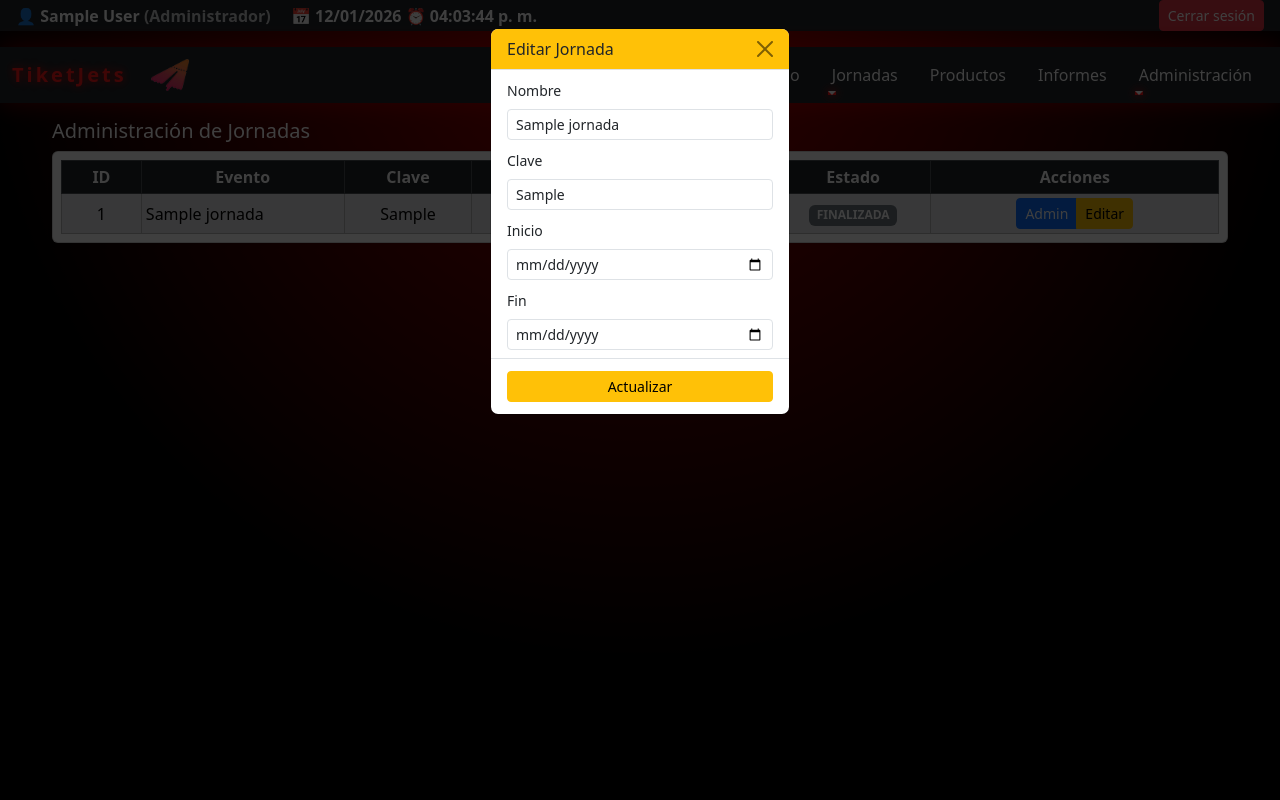
After one commit to killerchipy723/inclub, a Flask app: page /Jornadas_Admin in a window 1280 px wide, after a click on "Editar". The commit adds this page. Run offline with Flask 3, Linux system fonts and the light colour scheme; the visitor is signed in with stand-in values (Sample User, id 1); tables that the repository leaves empty or names only in its code hold one stand-in row (values such as "Sample post"); some libraries are stand-ins or nearby versions.

Commit message:
modificaciones de ventas jorndas admin

```diff
--- a/app.py
+++ b/app.py
@@ -1,4 +1,4 @@
-from flask import Flask, render_template, request, redirect, url_for, session
+from flask import Flask, render_template, request, redirect, url_for, session,jsonify
 import uuid
 from db import getConnection
 from datetime import datetime
@@ -605,48 +605,103 @@ def eliminar_Clientes(id):
 
     return redirect(url_for('home_clientes', message='Cliente Eliminado Correctamente'))
 
+#Buscar Clientes
+@app.route("/buscar_clientes")
+def buscar_clientes():
+    q = request.args.get("q", "").strip()
+
+    conexion = getConnection()
+    cursor = conexion.cursor(pymysql.cursors.DictCursor)
+
+    cursor.execute("""
+        SELECT idclientes, apenomb, dni
+        FROM clientes
+        WHERE apenomb LIKE %s
+           OR dni LIKE %s
+        ORDER BY apenomb
+        LIMIT 10
+    """, (f"%{q}%", f"%{q}%"))
+
+    clientes = cursor.fetchall()
+    conexion.close()
+
+    return jsonify(clientes)
+
+#Guardar Clientes Modal
+@app.route("/guardar_ClientesMODAL", methods=['POST'])
+def guardar_ClientesMOD():
+    if "id" not in session:
+        return redirect(url_for('home'))
+
+    apenomb = request.form['apenomb'].upper()
+    dni = request.form['dni']
+    cuil = request.form['cuil']
+    correo = request.form['correo']
+    fecha_nacimiento = request.form['fecha_nacimiento'] or None  # Puede estar vacío
+
+    query = """
+        INSERT INTO clientes (apenomb, dni, cuil, correo, fecha_nacimiento)
+        VALUES (%s, %s, %s, %s, %s)
+    """
+
+    conexion = getConnection()
+    cursor = conexion.cursor()
+    cursor.execute(query, (apenomb, dni, cuil, correo, fecha_nacimiento))
+    conexion.commit()
+    conexion.close()
+
+    return redirect(url_for('ventas_home', message='Cliente Registrado Correctamente'))
+
 # ------------------------------Jornadas----------------------------------
 
-# ruta jornadas
-@app.route("/Jornadas", methods=['GET'])
-def home_Jornadas():
+# =====================================================
+# LISTADO GENERAL DE JORNADAS
+# =====================================================
+@app.route("/Jornadas", methods=["GET"])
+def jornadas_listado():
     if "id" not in session:
         return redirect(url_for("home"))
 
     conexion = getConnection()
     cursor = conexion.cursor(pymysql.cursors.DictCursor)
 
-    # Jornadas
-    cursor.execute("SELECT * FROM jornadas")
+    cursor.execute("""
+        SELECT idjornada, nombre, finicio, ffinal, estado
+        FROM jornadas
+        ORDER BY idjornada DESC
+    """)
     jornadas = cursor.fetchall()
 
-    # 👉 Puntos de venta (equipos)
-    cursor.execute("SELECT idpunto, nombre FROM puntos_venta WHERE estado='Activo'")
+    cursor.execute("""
+        SELECT idpunto, nombre
+        FROM puntos_venta
+        WHERE estado='Activo'
+    """)
     puntos_venta = cursor.fetchall()
 
-    # 👉 Productos
-    cursor.execute("SELECT idproductos, nombre, importe FROM productos WHERE estado='Activo'")
+    cursor.execute("""
+        SELECT idproductos, nombre, importe
+        FROM productos
+        WHERE estado='Activo'
+    """)
     productos = cursor.fetchall()
 
     conexion.close()
 
-    message = request.args.get('message')
-
     return render_template(
         "jornadas.html",
         jornadas=jornadas,
-        puntos_venta=puntos_venta,   # 👈 ESTO FALTABA
-        productos=productos,         # 👈 Y ESTO TAMBIÉN
-        message=message,
+        puntos_venta=puntos_venta,
+        productos=productos,
         usuario=session["nombre"],
         rol=session["rol"]
     )
 
-
-# Ruta para guardar Jornadas
+# =====================================================
+# CREAR JORNADA
+# =====================================================
 @app.route("/guardar_Jornadas", methods=["POST"])
-def save_Jornadas():
-    # Seguridad: usuario logueado
+def jornadas_crear():
     if "id" not in session:
         return redirect(url_for("home"))
 
@@ -654,7 +709,6 @@ def save_Jornadas():
     cursor = conexion.cursor(pymysql.cursors.DictCursor)
 
     try:
-        # ================= DATOS JORNADA =================
         nombre = request.form["nombre"].upper()
         clave = request.form["clave"]
         finicio = request.form["finicio"]
@@ -665,74 +719,40 @@ def save_Jornadas():
             VALUES (%s, %s, %s, %s, 'Activo')
         """, (nombre, clave, finicio, ffinal))
 
-        # ID de la jornada recién creada
         idjornada = cursor.lastrowid
 
-        # ================= EQUIPOS (PUNTOS DE VENTA) =================
-        if request.form.get("equipos_todos"):
+        # --------- EQUIPOS ---------
+        equipos = request.form.getlist("equipos[]")
+        for e in equipos:
             cursor.execute("""
-                SELECT idpunto
-                FROM puntos_venta
-                WHERE estado = 'Activo'
-            """)
-            puntos = cursor.fetchall()
+                INSERT INTO jornadas_puntos (idjornada, idpunto)
+                VALUES (%s, %s)
+            """, (idjornada, e))
 
-            for p in puntos:
-                cursor.execute("""
-                    INSERT INTO jornadas_puntos (idjornada, idpunto)
-                    VALUES (%s, %s)
-                """, (idjornada, p["idpunto"]))
-        else:
-            equipos = request.form.getlist("equipos[]")
-            for e in equipos:
-                cursor.execute("""
-                    INSERT INTO jornadas_puntos (idjornada, idpunto)
-                    VALUES (%s, %s)
-                """, (idjornada, e))
-
-        # ================= PRODUCTOS =================
-        if request.form.get("productos_todos"):
+        # --------- PRODUCTOS ---------
+        productos = request.form.getlist("productos[]")
+        for p in productos:
             cursor.execute("""
-                SELECT idproductos
-                FROM productos
-                WHERE estado = 'Activo'
-            """)
-            productos = cursor.fetchall()
-
-            for pr in productos:
-                cursor.execute("""
-                    INSERT INTO jornadas_productos (idjornada, idproducto)
-                    VALUES (%s, %s)
-                """, (idjornada, pr["idproductos"]))
-        else:
-            productos = request.form.getlist("productos[]")
-            for pr in productos:
-                cursor.execute("""
-                    INSERT INTO jornadas_productos (idjornada, idproducto)
-                    VALUES (%s, %s)
-                """, (idjornada, pr))
+                INSERT INTO jornadas_productos (idjornada, idproducto)
+                VALUES (%s, %s)
+            """, (idjornada, p))
 
         conexion.commit()
 
     except Exception as e:
         conexion.rollback()
-        print("❌ Error al guardar jornada:", e)
-        return redirect(
-            url_for("home_Jornadas", message="Error al crear la jornada")
-        )
+        print("❌ Error al crear jornada:", e)
+        return redirect(url_for("jornadas_listado"))
 
     finally:
         conexion.close()
 
-    return redirect(
-        url_for("home_Jornadas", message="Jornada creada correctamente")
-    )
-
-
-
-#Ruta para modificar Jornadas
-@app.route("/Update_Jornadas/<int:id>", methods=["POST"])
-def update_Jornada(id):
+    return redirect(url_for("jornadas_listado"))
+# =====================================================
+# ACTUALIZAR JORNADA
+# =====================================================
+@app.route("/Update_Jornadas/<int:idjornada>", methods=["POST"])
+def jornadas_actualizar(idjornada):
     if "id" not in session:
         return redirect(url_for("home"))
 
@@ -741,28 +761,178 @@ def update_Jornada(id):
     finicio = request.form["finicio"]
     ffinal = request.form["ffinal"]
 
-    query = 'UPDATE jornadas SET nombre=%s, clave=%s, finicio=%s,ffinal=%s WHERE idclientes=%s'
     conexion = getConnection()
     cursor = conexion.cursor()
-    cursor.execute(query,(nombre,clave,finicio,ffinal,id))
+
+    cursor.execute("""
+        UPDATE jornadas
+        SET nombre = %s,
+            clave = %s,
+            finicio = %s,
+            ffinal = %s
+        WHERE idjornada = %s
+    """, (nombre, clave, finicio, ffinal, idjornada))
+
     conexion.commit()
     conexion.close()
 
-    return redirect(url_for("home_Jornadas",message='Registro Actualizado Correctamente'))
+    return redirect(url_for("jornadas_admin"))
 
-#Ruta para Eliminar Jornadas
-@app.route("/delete_Jornadas/<int:id>")
-def delete_jornada(id):
+
+# =====================================================
+# LISTADO / ADMINISTRACIÓN DE JORNADAS
+# =====================================================
+@app.route("/Jornadas_Admin")
+def jornadas_admin():
+    if "id" not in session:
+        return redirect(url_for("home"))
+
+    conexion = getConnection()
+    cursor = conexion.cursor(pymysql.cursors.DictCursor)
+
+    cursor.execute("""
+        SELECT
+            idjornada,
+            nombre,
+            clave,
+            finicio,
+            ffinal,
+            estado
+        FROM jornadas
+        ORDER BY idjornada DESC
+    """)
+    jornadas = cursor.fetchall()
+
+    conexion.close()
+
+    return render_template(
+        "jornadas_admin.html",
+        jornadas=jornadas,
+        usuario=session["nombre"],
+        rol=session["rol"]
+    )
+
+
+# =====================================================
+# ADMINISTRAR JORNADA (DETALLE)
+# =====================================================
+@app.route("/Jornadas_Admin/<int:idjornada>")
+def jornadas_admin_detalle(idjornada):
+    if "id" not in session:
+        return redirect(url_for("home"))
+
+    conexion = getConnection()
+    cursor = conexion.cursor(pymysql.cursors.DictCursor)
+
+    # -----------------------------
+    # JORNADA SELECCIONADA
+    # -----------------------------
+    cursor.execute("""
+        SELECT *
+        FROM jornadas
+        WHERE idjornada = %s
+    """, (idjornada,))
+    jornada = cursor.fetchone()
+
+    if not jornada:
+        conexion.close()
+        return redirect(url_for("jornadas_admin"))
+
+    # -----------------------------
+    # PUNTOS DE VENTA
+    # -----------------------------
+    cursor.execute("""
+        SELECT
+            pv.idpunto,
+            pv.nombre,
+            IF(jp.id IS NULL, 0, 1) AS asignado
+        FROM puntos_venta pv
+        LEFT JOIN jornadas_puntos jp
+            ON pv.idpunto = jp.idpunto
+            AND jp.idjornada = %s
+        WHERE pv.estado = 'Activo'
+        ORDER BY pv.nombre
+    """, (idjornada,))
+    puntos_venta = cursor.fetchall()
+
+    # -----------------------------
+    # PRODUCTOS
+    # -----------------------------
+    cursor.execute("""
+        SELECT
+            p.idproductos,
+            p.nombre,
+            p.importe,
+            IF(jpr.id IS NULL, 0, 1) AS asignado
+        FROM productos p
+        LEFT JOIN jornadas_productos jpr
+            ON p.idproductos = jpr.idproducto
+            AND jpr.idjornada = %s
+        WHERE p.estado = 'Activo'
+        ORDER BY p.nombre
+    """, (idjornada,))
+    productos = cursor.fetchall()
+
+    conexion.close()
+
+    return render_template(
+        "jornada_administrar.html",
+        jornada=jornada,
+        puntos_venta=puntos_venta,
+        productos=productos,
+        usuario=session["nombre"],
+        rol=session["rol"]
+    )
+
+
+# =====================================================
+# AGREGAR PUNTO DE VENTA A JORNADA
+# =====================================================
+@app.route("/agregar_punto_jornada/<int:idjornada>/<int:idpunto>")
+def agregar_punto_jornada(idjornada, idpunto):
     if "id" not in session:
         return redirect(url_for("home"))
 
     conexion = getConnection()
     cursor = conexion.cursor()
-    cursor.execute("DELETE FROM jornadas WHERE idjornada=%s", (id,))
+
+    cursor.execute("""
+        INSERT IGNORE INTO jornadas_puntos (idjornada, idpunto)
+        VALUES (%s, %s)
+    """, (idjornada, idpunto))
+
     conexion.commit()
     conexion.close()
 
-    return redirect(url_for("home_Jornadas",message ='Jornada eliminada correctamente'))
+    return redirect(f"/Jornadas_Admin/{idjornada}")
+
+
+# =====================================================
+# AGREGAR PRODUCTO A JORNADA
+# =====================================================
+@app.route("/agregar_producto_jornada/<int:idjornada>/<int:idproducto>")
+def agregar_producto_jornada(idjornada, idproducto):
+    if "id" not in session:
+        return redirect(url_for("home"))
+
+    conexion = getConnection()
+    cursor = conexion.cursor()
+
+    cursor.execute("""
+        INSERT IGNORE INTO jornadas_productos (idjornada, idproducto)
+        VALUES (%s, %s)
+    """, (idjornada, idproducto))
+
+    conexion.commit()
+    conexion.close()
+
+    return redirect(f"/Jornadas_Admin/{idjornada}")
+
+
+
+
+
+
 
 #-----------------------------Productos----------------------------------
 #Ruta Principal de productos
--- a/templates/cabecera.html
+++ b/templates/cabecera.html
@@ -48,7 +48,7 @@ document.addEventListener("DOMContentLoaded", function () {
     <div class="container-fluid">
 
         <a class="navbar-brand" href="/">TiketJets</a>
-        <img src="/static/img/logoJetSmall.png" alt="logoJet" height="32">
+        <img src="/static/img/logoJetSmall.png" alt="logoJet" height="32" class="ms-2">
 
         <button class="navbar-toggler" type="button"
                 data-bs-toggle="collapse"
@@ -62,14 +62,43 @@ document.addEventListener("DOMContentLoaded", function () {
         <div class="collapse navbar-collapse justify-content-end" id="menu">
             <ul class="navbar-nav">
 
-                <li class="nav-item"><a class="nav-link" href="/">Inicio</a></li>
-                <li class="nav-item"><a class="nav-link" href="/Jornadas">Jornadas</a></li>
-                <li class="nav-item"><a class="nav-link" href="/Productos">Productos</a></li>
-                <li class="nav-item"><a class="nav-link" href="#">Informes</a></li>
+                <!-- INICIO -->
+                <li class="nav-item">
+                    <a class="nav-link" href="/">Inicio</a>
+                </li>
+
+                <!-- JORNADAS -->
+                <li class="nav-item dropdown">
+                    <a class="nav-link dropdown-toggle" href="#" role="button" data-bs-toggle="dropdown">
+                        Jornadas
+                    </a>
+                    <ul class="dropdown-menu dropdown-menu-end">
+                        <li>
+                            <a class="dropdown-item" href="/Jornadas">
+                                Crear Nueva Jornada
+                            </a>
+                        </li>
+                        <li>
+                            <a class="dropdown-item" href="/Jornadas_Admin">
+                                Administrar jornadas
+                            </a>
+                        </li>
+                    </ul>
+                </li>
+
+                <!-- PRODUCTOS -->
+                <li class="nav-item">
+                    <a class="nav-link" href="/Productos">Productos</a>
+                </li>
+
+                <!-- INFORMES -->
+                <li class="nav-item">
+                    <a class="nav-link" href="#">Informes</a>
+                </li>
 
                 <!-- ADMINISTRACIÓN -->
                 <li class="nav-item dropdown">
-    <a class="nav-link dropdown-toggle" href="#">
+                    <a class="nav-link dropdown-toggle" href="#" role="button" data-bs-toggle="dropdown">
                         Administración
                     </a>
                     <ul class="dropdown-menu dropdown-menu-end">
@@ -81,20 +110,13 @@ document.addEventListener("DOMContentLoaded", function () {
                     </ul>
                 </li>
 
-
-
-                    <ul class="dropdown-menu dropdown-menu-end">
-                        <li><a class="dropdown-item" href="/clientes">Clientes</a></li>
-                        <li><a class="dropdown-item" href="/usuario">Usuarios</a></li>
-                    </ul>
-                </li>
-
             </ul>
         </div>
 
     </div>
 </nav>
 
+
 <script src="/static/bootstrap/js/bootstrap.bundle.min.js"></script>
 <script src="/static/js/mensajes.js"></script>
 
--- a/templates/cabecera_ventas.html
+++ b/templates/cabecera_ventas.html
@@ -53,7 +53,7 @@
 <!-- ====================== NAVBAR ====================== -->
 <nav class="navbar navbar-expand-lg">
     <div class="container-fluid">
-        <a class="navbar-brand" href="/">TicketJets</a>
+        <a class="navbar-brand" href="/">TicketJets | Sistema de Gestión</a>
 
         <button class="navbar-toggler bg-danger" type="button" data-bs-toggle="collapse" data-bs-target="#menu">
             <span class="navbar-toggler-icon"></span>
--- a/templates/jornadas.html
+++ b/templates/jornadas.html
@@ -159,7 +159,7 @@
         </div>
 
         <div class="modal-body">
-          <input type="text" name="nombre" class="form-control mb-2" value="{{ alu.nombre }}" required>
+          <input type="text" name="nombre" class="form-control mb-2 text-uppercase" value="{{ alu.nombre }}" required>
           <input type="text" name="clave" class="form-control mb-2" value="{{ alu.clave }}" required>
           <input type="date" name="finicio" class="form-control mb-2" value="{{ alu.finicio }}" required>
           <input type="date" name="ffinal" class="form-control mb-2" value="{{ alu.ffinal }}" required>
--- /dev/null
+++ b/templates/jornadas_admin.html
@@ -0,0 +1,134 @@
+{% include '/cabecera.html' %}
+
+<div class="container mt-3" style="max-width:1200px;">
+
+  <h5 class="mb-2 text-white">Administración de Jornadas</h5>
+
+  <div class="card shadow-sm">
+    <div class="card-body p-2">
+
+      <div class="table-responsive">
+        <table class="table table-sm table-bordered table-hover align-middle mb-0">
+
+          <thead class="table-dark text-center">
+            <tr>
+              <th style="width:50px;">ID</th>
+              <th style="width:50px;">Evento</th>
+              <th style="width:80px;">Clave</th>
+              <th style="width:95px;">Inicio</th>
+              <th style="width:95px;">Fin</th>
+              <th style="width:90px;">Estado</th>
+              <th style="width:180px;">Acciones</th>
+            </tr>
+          </thead>
+
+          <tbody>
+            {% for j in jornadas %}
+            <tr class="{% if j.estado|lower == 'activo' %}table-success{% else %}table-secondary{% endif %}">
+
+              <td class="text-center">{{ j.idjornada }}</td>
+
+              <td class="text-truncate" style="max-width:260px;">
+                {{ j.nombre }}
+              </td>
+
+              <td class="text-center">{{ j.clave }}</td>
+              <td class="text-center">{{ j.finicio }}</td>
+              <td class="text-center">{{ j.ffinal }}</td>
+
+              <td class="text-center">
+                {% if j.estado|lower == 'activo' %}
+                  <span class="badge bg-success">ACTIVA</span>
+                {% else %}
+                  <span class="badge bg-secondary">FINALIZADA</span>
+                {% endif %}
+              </td>
+
+              <td class="text-center">
+
+                <div class="btn-group btn-group-sm" role="group">
+
+                  <a href="/Jornadas_Admin/{{ j.idjornada }}"
+                     class="btn btn-primary">
+                    Admin
+                  </a>
+
+                  <button class="btn btn-warning"
+                          data-bs-toggle="modal"
+                          data-bs-target="#modalEdit{{ j.idjornada }}">
+                    Editar
+                  </button>
+
+                  {% if j.estado|lower == 'activo' %}
+                  <a href="/finalizar_jornada/{{ j.idjornada }}"
+                     class="btn btn-danger"
+                     onclick="return confirm('¿Finalizar jornada?')">
+                    Finalizar
+                  </a>
+                  {% endif %}
+
+                </div>
+
+              </td>
+
+            </tr>
+            {% endfor %}
+          </tbody>
+
+        </table>
+      </div>
+    </div>
+  </div>
+</div>
+
+<!-- ================= MODALES EDITAR ================= -->
+{% for j in jornadas %}
+<div class="modal fade" id="modalEdit{{ j.idjornada }}" tabindex="-1">
+  <div class="modal-dialog modal-sm">
+    <div class="modal-content">
+
+      <form action="/Update_Jornadas/{{ j.idjornada }}" method="post">
+
+        <div class="modal-header bg-warning py-2">
+          <h6 class="modal-title">Editar Jornada</h6>
+          <button type="button" class="btn-close" data-bs-dismiss="modal"></button>
+        </div>
+
+        <div class="modal-body py-2">
+
+          <label class="form-label small">Nombre</label>
+          <input type="text" name="nombre"
+                 class="form-control form-control-sm mb-2"
+                 value="{{ j.nombre }}" required>
+
+          <label class="form-label small">Clave</label>
+          <input type="text" name="clave"
+                 class="form-control form-control-sm mb-2"
+                 value="{{ j.clave }}" required>
+
+          <label class="form-label small">Inicio</label>
+          <input type="date" name="finicio"
+                 class="form-control form-control-sm mb-2"
+                 value="{{ j.finicio }}" required>
+
+          <label class="form-label small">Fin</label>
+          <input type="date" name="ffinal"
+                 class="form-control form-control-sm"
+                 value="{{ j.ffinal }}" required>
+
+        </div>
+
+        <div class="modal-footer py-2">
+          <button class="btn btn-warning btn-sm w-100">
+            Actualizar
+          </button>
+        </div>
+
+      </form>
+
+    </div>
+  </div>
+</div>
+{% endfor %}
+
+{% include '/pie.html' %}
```
Also changed, not shown: static/js/ventas_script.js (+32 -0 lines), templates/jornada_administrar.html (added, +84 -0 lines), templates/ventas.html (+59 -12 lines). Lines whose indentation alone changed are shown as unchanged.
